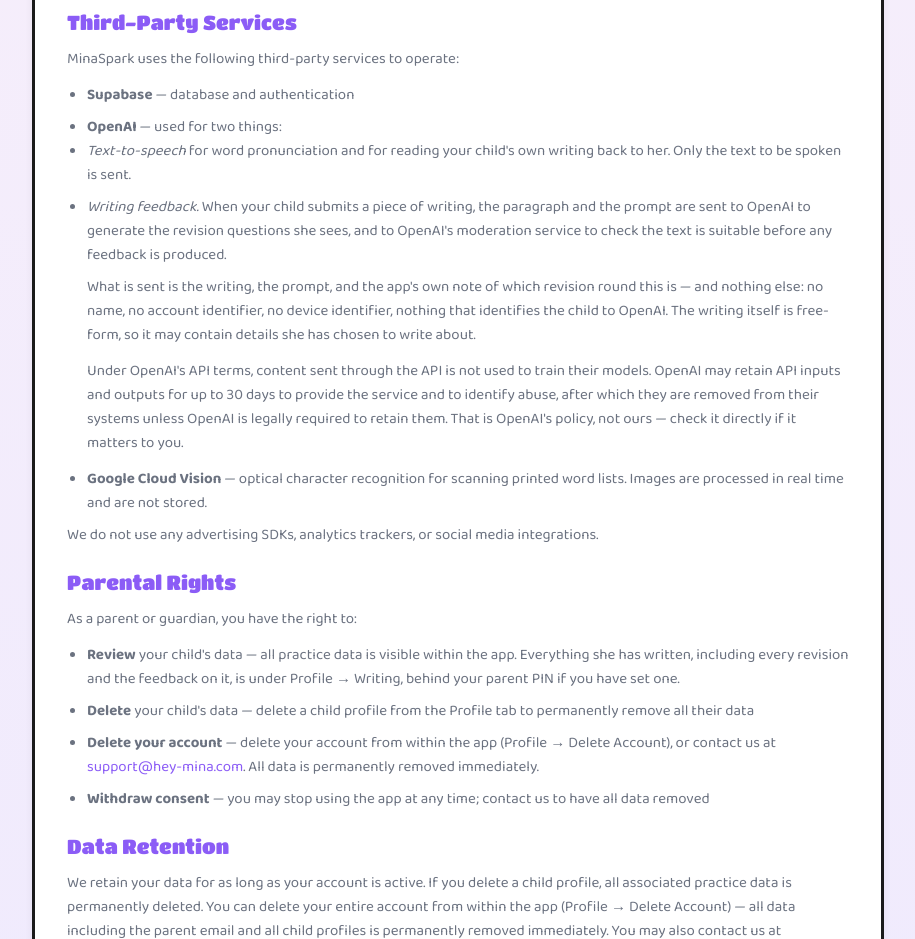
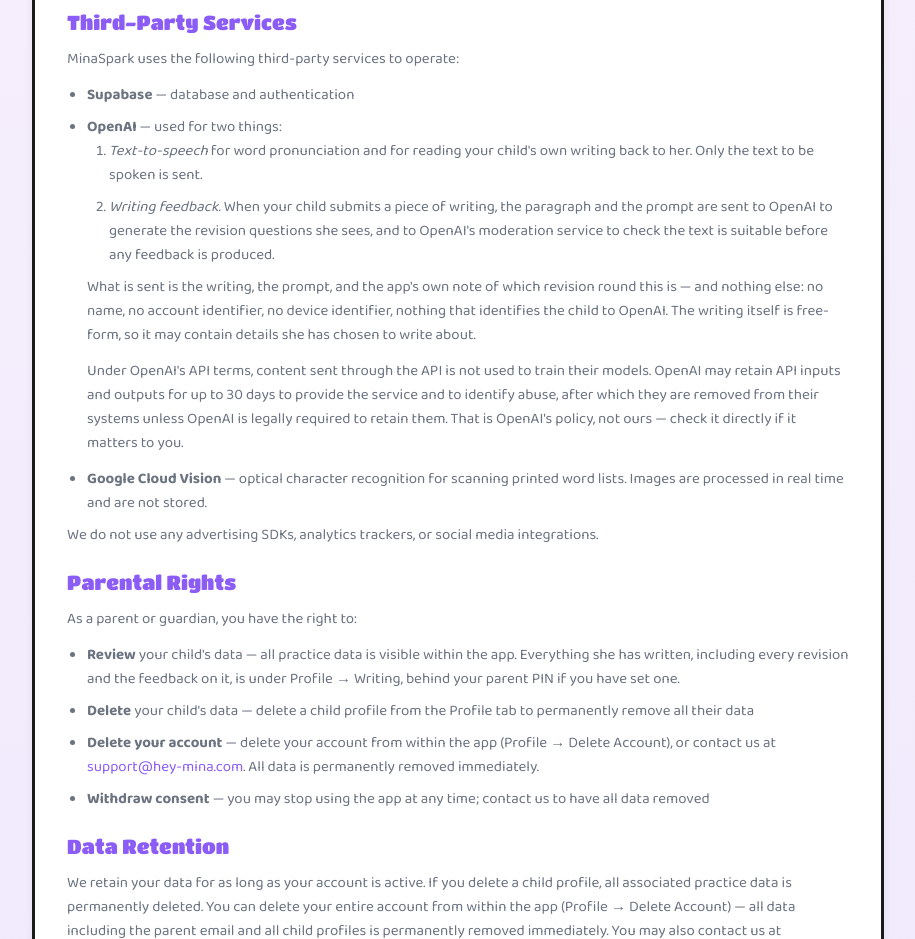
Before and after one commit to dlcinteractive-hub/hey-mina-web, a plain HTML site: page privacy.html in a window 1280 px wide. Shown: the part 1580-2519 px from the top of the page, without its empty margins (182-1097 px from the left). Drawn offline with Linux system fonts and the light colour scheme.

Commit message:
Fix nested ordered list rendering in policy content cards
The OpenAI entry added in 637c3fa nests an <ol> inside an <li>, and two existing
rules worked against it: `.content-card li { list-style: disc; }` applies to
every li, so the numbered items rendered as discs, and `.content-card ul` does
not match ol, so the sub-list had no indent and sat level with its parent.

The text says "used for two things:" and then showed two undifferentiated
bullets at the same level, which read as four sibling items rather than two
sub-points.

Scoped to ol inside .content-card; the only such list today is that one.

Co-Authored-By: Claude Opus 5 <noreply@anthropic.com>

```diff
--- a/style.css
+++ b/style.css
@@ -117,6 +117,11 @@ img { max-width: 100%; height: auto; }
 .content-card p, .content-card li { font-size: 15px; color: var(--text-secondary); margin-bottom: 8px; }
 .content-card ul { padding-left: 20px; }
 .content-card li { list-style: disc; }
+/* Nested ordered lists: the rule above sets list-style on every li, which would
+   render a numbered sub-list as discs, and the ul padding rule does not match ol,
+   which would leave it un-indented. */
+.content-card ol { padding-left: 22px; margin-bottom: 8px; }
+.content-card ol li { list-style: decimal; }
 
 /* ── FAQ ── */
 .faq-item { border-bottom: 1.5px solid #E5E7EB; padding: 20px 0; }
```
